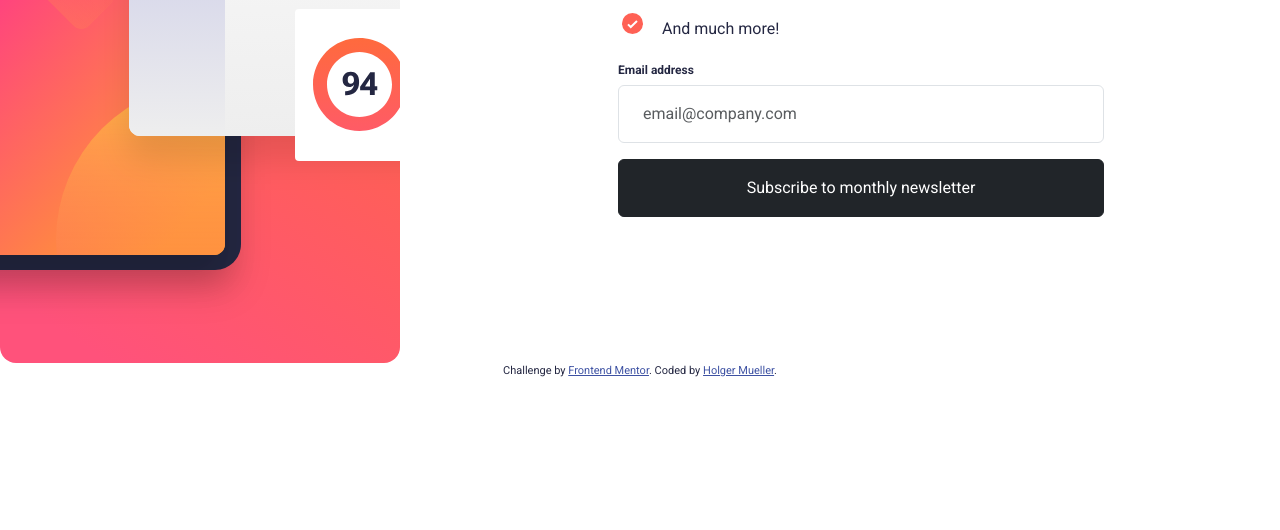
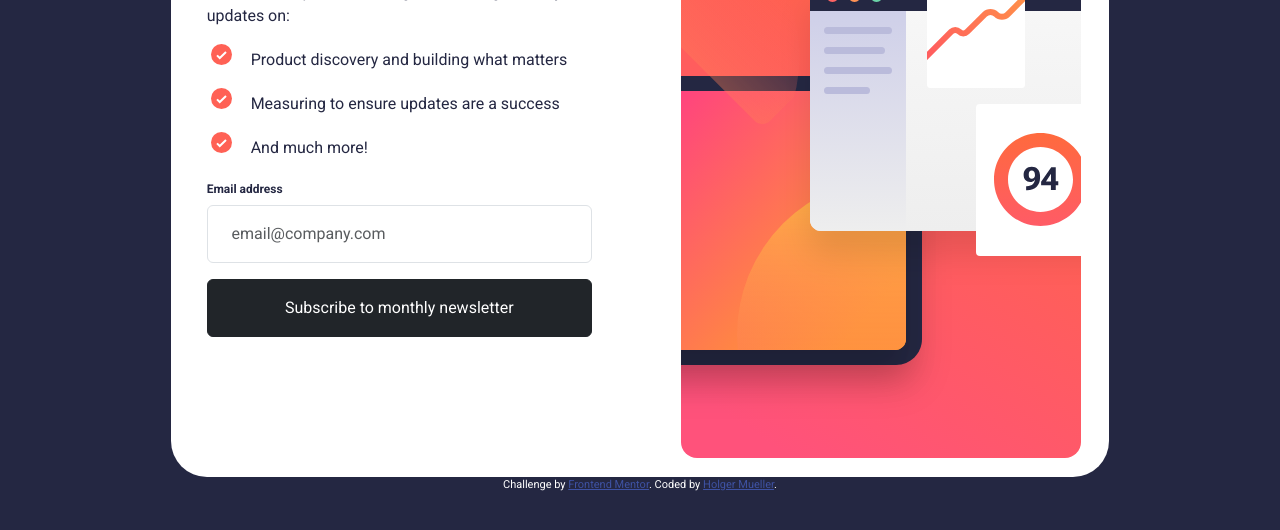
Before and after one commit to Holgermueller/newsletter-sign-up-challenge, a plain HTML site: page index.html in a window 1280 px wide. Shown: the part 230-760 px from the top of the page. Drawn offline with nearby package versions, Linux system fonts and the light colour scheme.

Commit message:
got basic desktop layout done

```diff
--- a/index.html
+++ b/index.html
@@ -34,21 +34,26 @@
   <body>
     <!-- Sign-up form start -->
     <main>
-      <div class="container p-0 m-0">
+      <div class="container-sm p-0 m-0">
         <div class="row">
-          <div class="col-sm-12 col-md-12 col-lg-6 col-xl-6 col-xxl-6">
+          <div
+            class="col-sm-12 col-md-12 col-lg-6 col-xl-6 col-xxl-6 order-lg-2"
+          >
             <img
               src="assets/images/illustration-sign-up-mobile.svg"
               alt="Image for mobile display"
-              class="img-fluid d-sm-block d-md-block d-lg-none d-xl-none d-xxl-none"
+              class="img-fluid w-100 d-sm-block d-md-block d-lg-none d-xl-none d-xxl-none"
             />
             <img
               src="assets/images/illustration-sign-up-desktop.svg"
               alt="Image for desktop display"
-              class="img-fluid d-none d-sm-none d-md-none d-lg-block d-xl-block d-xxl-block"
+              class="p-0 img-fluid d-none d-sm-none d-md-none d-lg-block d-xl-block d-xxl-block mx-auto"
             />
           </div>
-          <div class="col-sm-12 col-md-12 col-lg-6 col-xl-6 col-xxl-6 p-5">
+
+          <div
+            class="col-sm-12 col-md-12 col-lg-6 col-xl-6 col-xxl-6 p-5 order-lg-1"
+          >
             <h1 class="my-3">Stay updated!</h1>
 
             <p class="my-3">
@@ -81,18 +86,17 @@
           </div>
         </div>
       </div>
-    </main>
 
       <!-- Modal -->
 
       <div
-      class="modal fade"
+        class="modal fade w-100"
         id="modal"
         tabindex="-1"
         aria-labelledby="SuccessModal"
         aria-hidden="true"
       >
-      <div class="modal-dialog modal-fullscreen">
+        <div class="modal-dialog modal-lg">
           <div class="modal-content">
             <div class="modal-body">
               <img
@@ -111,13 +115,17 @@
             </div>
 
             <div class="modal-footer">
-            <button class="p-3 btn btn-dark col-12" data-bs-dismiss="modal">
+              <button
+                class="p-3 btn btn-dark col-12 close-button"
+                data-bs-dismiss="modal"
+              >
                 Dismiss message
               </button>
             </div>
           </div>
         </div>
       </div>
+    </main>
 
     <footer>
       <div class="attribution">
--- a/styles.css
+++ b/styles.css
@@ -5,6 +5,11 @@ html {
   font-family: "Roboto", sans-serif;
   overflow-x: hidden;
   color: hsl(234, 29%, 20%);
+  background-color: hsl(234, 29%, 20%);
+}
+
+main {
+  background-color: hsl(0, 0%, 100%);
 }
 
 h1 {
@@ -50,7 +55,35 @@ label {
 .attribution {
   font-size: 11px;
   text-align: center;
+  color: hsl(0, 0%, 100%);
 }
 .attribution a {
   color: hsl(228, 45%, 44%);
 }
+
+@media screen and (min-width: 800px) {
+  body,
+  html {
+    display: grid;
+    place-items: center;
+    align-content: center;
+  }
+
+  main {
+    width: max-content;
+    height: max-content;
+    padding: 2% 0;
+    border-radius: 36px;
+  }
+
+  input[type="email"]:hover {
+    cursor: pointer;
+  }
+
+  .close-button:hover,
+  input[type="button"]:hover {
+    cursor: pointer;
+    background-color: hsl(4, 100%, 67%);
+    border-color: hsl(4, 100%, 67%);
+  }
+}
```
Lines whose indentation alone changed are shown as unchanged.
